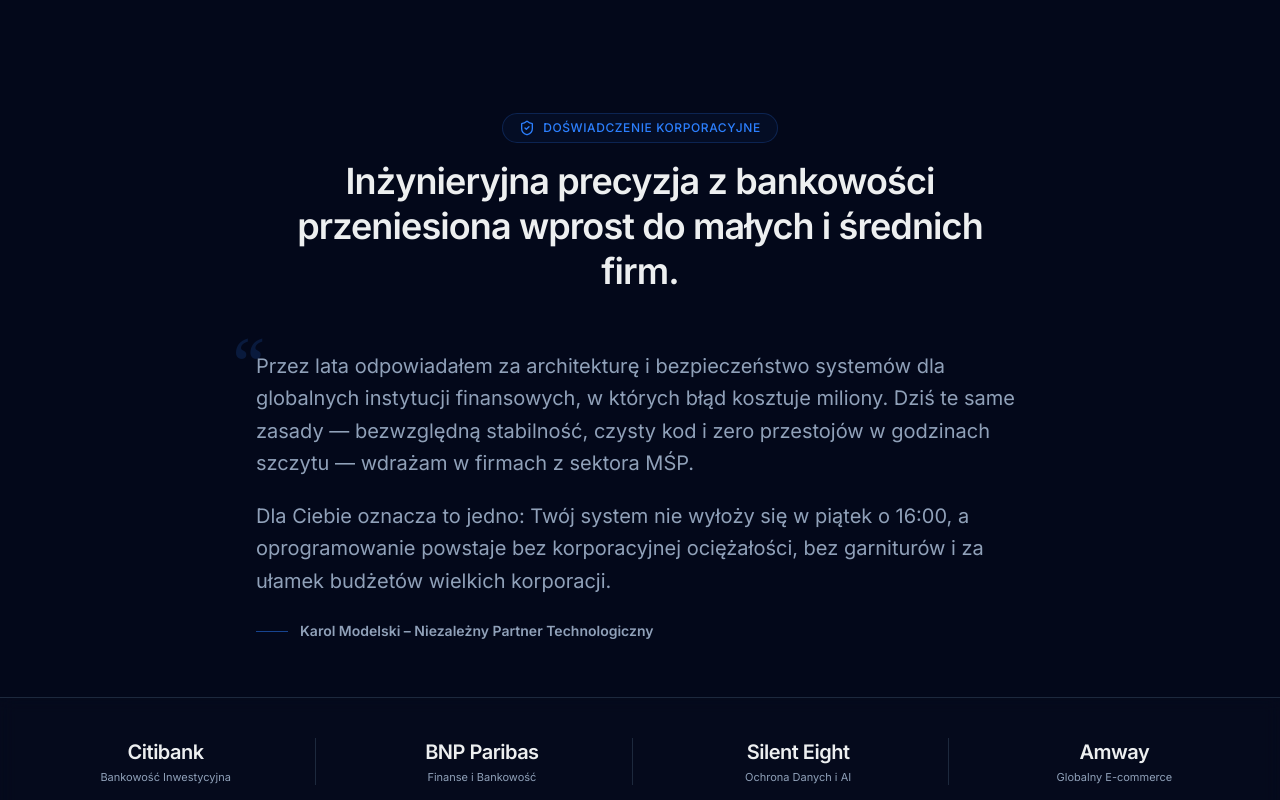
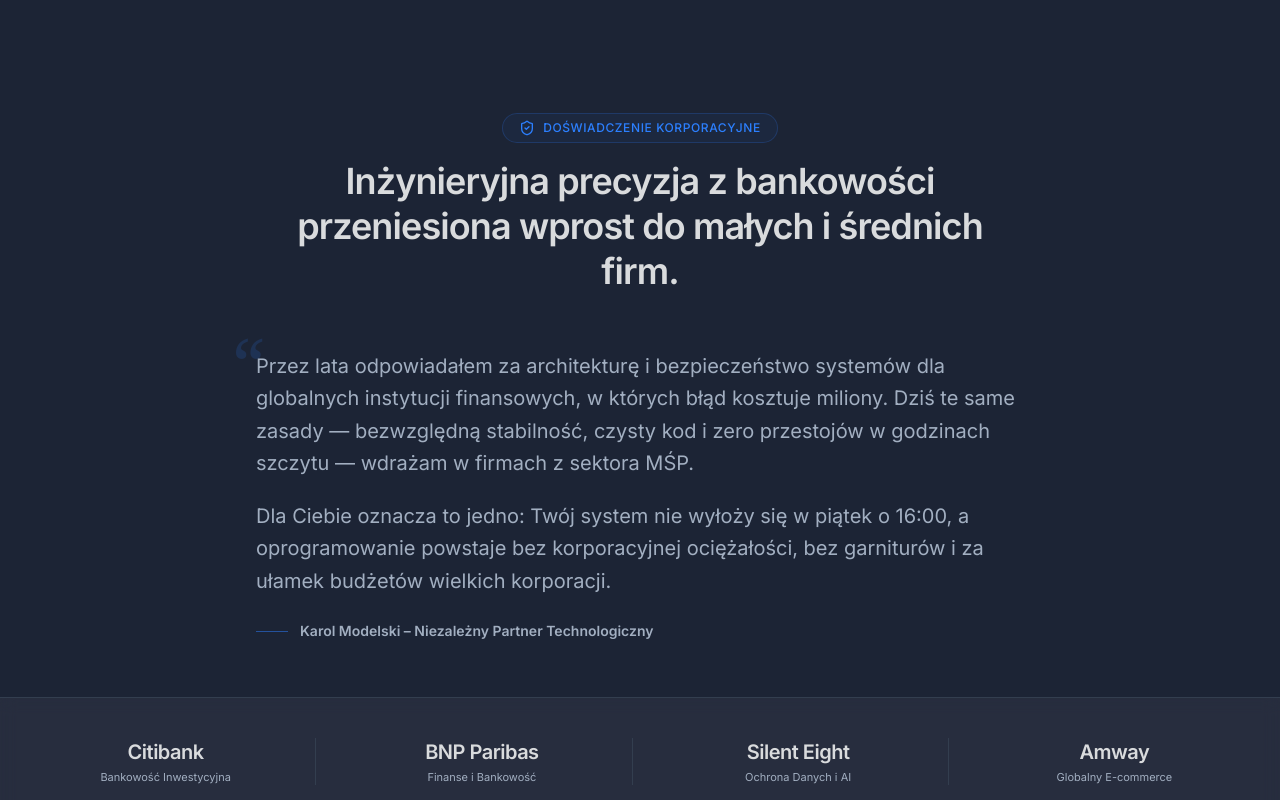
Before and after one commit to CodeWithKarol/karolmodelskipl, a Next.js app: page / in a window 1280 px wide. Shown: the part 920-1720 px from the top of the page. Built offline with nearby package versions, Linux system fonts and the light colour scheme.

Commit message:
Adjust dark theme palette
Lighten the dark theme token values across background, card, sidebar, and related surfaces to improve contrast and readability. This update also softens secondary, muted, border, and input colors for a more balanced, modern UI without changing the primary accent behavior.

```diff
--- a/app/globals.css
+++ b/app/globals.css
@@ -52,80 +52,80 @@
 }
 
 :root {
-    --background: oklch(14% 0.042 264.695);
-    --foreground: oklch(95% 0.003 247.858);
-    --card: color-mix(in oklch, var(--background) 98%, white 2%);
-    --card-foreground: oklch(95% 0.003 247.858);
-    --popover: oklch(20.8% 0.042 265.755);
-    --popover-foreground: oklch(95% 0.003 247.858);
+    --background: oklch(26% 0.034 264.695);
+    --foreground: oklch(89% 0.003 247.858);
+    --card: color-mix(in oklch, var(--background) 88%, white 12%);
+    --card-foreground: oklch(89% 0.003 247.858);
+    --popover: oklch(29% 0.034 265.755);
+    --popover-foreground: oklch(89% 0.003 247.858);
     --primary: oklch(62.3% 0.214 259.815);
     --primary-foreground: oklch(100% 0 0);
-    --secondary: oklch(27.9% 0.041 260.031);
-    --secondary-foreground: oklch(95% 0.003 247.858);
-    --muted: color-mix(in oklch, var(--background) 95%, white 5%);
-    --muted-foreground: oklch(70.4% 0.04 256.788);
-    --accent: oklch(27.9% 0.041 260.031);
-    --accent-foreground: oklch(95% 0.003 247.858);
+    --secondary: oklch(36% 0.034 260.031);
+    --secondary-foreground: oklch(89% 0.003 247.858);
+    --muted: color-mix(in oklch, var(--background) 82%, white 18%);
+    --muted-foreground: oklch(75% 0.03 256.788);
+    --accent: oklch(36% 0.034 260.031);
+    --accent-foreground: oklch(89% 0.003 247.858);
     --destructive: oklch(63.7% 0.237 25.331);
     --destructive-foreground: oklch(100% 0 0);
     --success: oklch(69.6% 0.17 162.48);
     --warning: oklch(82.8% 0.189 84.429);
     --info: oklch(86.5% 0.127 207.078);
-    --border: oklch(27.9% 0.041 260.031);
-    --input: oklch(37.2% 0.044 257.287);
+    --border: oklch(36% 0.034 260.031);
+    --input: oklch(43% 0.034 257.287);
     --ring: oklch(62.3% 0.214 259.815);
     --chart-1: oklch(62.3% 0.214 259.815);
     --chart-2: oklch(70.4% 0.04 256.788);
     --chart-3: oklch(55.4% 0.046 257.417);
-    --chart-4: oklch(27.9% 0.041 260.031);
-    --chart-5: oklch(20.8% 0.042 265.755);
+    --chart-4: oklch(36% 0.034 260.031);
+    --chart-5: oklch(29% 0.034 265.755);
     --radius: 0.625rem;
-    --sidebar: oklch(14% 0.042 264.695);
-    --sidebar-foreground: oklch(95% 0.003 247.858);
+    --sidebar: oklch(26% 0.034 264.695);
+    --sidebar-foreground: oklch(89% 0.003 247.858);
     --sidebar-primary: oklch(62.3% 0.214 259.815);
     --sidebar-primary-foreground: oklch(100% 0 0);
-    --sidebar-accent: oklch(27.9% 0.041 260.031);
-    --sidebar-accent-foreground: oklch(95% 0.003 247.858);
-    --sidebar-border: oklch(27.9% 0.041 260.031);
+    --sidebar-accent: oklch(36% 0.034 260.031);
+    --sidebar-accent-foreground: oklch(89% 0.003 247.858);
+    --sidebar-border: oklch(36% 0.034 260.031);
     --sidebar-ring: oklch(62.3% 0.214 259.815);
 }
 
 .dark {
-    --background: oklch(14% 0.042 264.695);
-    --foreground: oklch(95% 0.003 247.858);
-    --card: color-mix(in oklch, var(--background) 98%, white 2%);
-    --card-foreground: oklch(95% 0.003 247.858);
-    --popover: oklch(20.8% 0.042 265.755);
-    --popover-foreground: oklch(95% 0.003 247.858);
+    --background: oklch(26% 0.034 264.695);
+    --foreground: oklch(89% 0.003 247.858);
+    --card: color-mix(in oklch, var(--background) 88%, white 12%);
+    --card-foreground: oklch(89% 0.003 247.858);
+    --popover: oklch(29% 0.034 265.755);
+    --popover-foreground: oklch(89% 0.003 247.858);
     --primary: oklch(62.3% 0.214 259.815);
     --primary-foreground: oklch(100% 0 0);
-    --secondary: oklch(27.9% 0.041 260.031);
-    --secondary-foreground: oklch(95% 0.003 247.858);
-    --muted: color-mix(in oklch, var(--background) 95%, white 5%);
-    --muted-foreground: oklch(70.4% 0.04 256.788);
-    --accent: oklch(27.9% 0.041 260.031);
-    --accent-foreground: oklch(95% 0.003 247.858);
+    --secondary: oklch(36% 0.034 260.031);
+    --secondary-foreground: oklch(89% 0.003 247.858);
+    --muted: color-mix(in oklch, var(--background) 82%, white 18%);
+    --muted-foreground: oklch(75% 0.03 256.788);
+    --accent: oklch(36% 0.034 260.031);
+    --accent-foreground: oklch(89% 0.003 247.858);
     --destructive: oklch(63.7% 0.237 25.331);
     --destructive-foreground: oklch(100% 0 0);
     --success: oklch(69.6% 0.17 162.48);
     --warning: oklch(82.8% 0.189 84.429);
     --info: oklch(86.5% 0.127 207.078);
-    --border: oklch(27.9% 0.041 260.031);
-    --input: oklch(37.2% 0.044 257.287);
+    --border: oklch(36% 0.034 260.031);
+    --input: oklch(43% 0.034 257.287);
     --ring: oklch(62.3% 0.214 259.815);
     --chart-1: oklch(62.3% 0.214 259.815);
     --chart-2: oklch(70.4% 0.04 256.788);
     --chart-3: oklch(55.4% 0.046 257.417);
-    --chart-4: oklch(27.9% 0.041 260.031);
-    --chart-5: oklch(20.8% 0.042 265.755);
+    --chart-4: oklch(36% 0.034 260.031);
+    --chart-5: oklch(29% 0.034 265.755);
     --radius: 0.625rem;
-    --sidebar: oklch(14% 0.042 264.695);
-    --sidebar-foreground: oklch(95% 0.003 247.858);
+    --sidebar: oklch(26% 0.034 264.695);
+    --sidebar-foreground: oklch(89% 0.003 247.858);
     --sidebar-primary: oklch(62.3% 0.214 259.815);
     --sidebar-primary-foreground: oklch(100% 0 0);
-    --sidebar-accent: oklch(27.9% 0.041 260.031);
-    --sidebar-accent-foreground: oklch(95% 0.003 247.858);
-    --sidebar-border: oklch(27.9% 0.041 260.031);
+    --sidebar-accent: oklch(36% 0.034 260.031);
+    --sidebar-accent-foreground: oklch(89% 0.003 247.858);
+    --sidebar-border: oklch(36% 0.034 260.031);
     --sidebar-ring: oklch(62.3% 0.214 259.815);
 }
 
```
